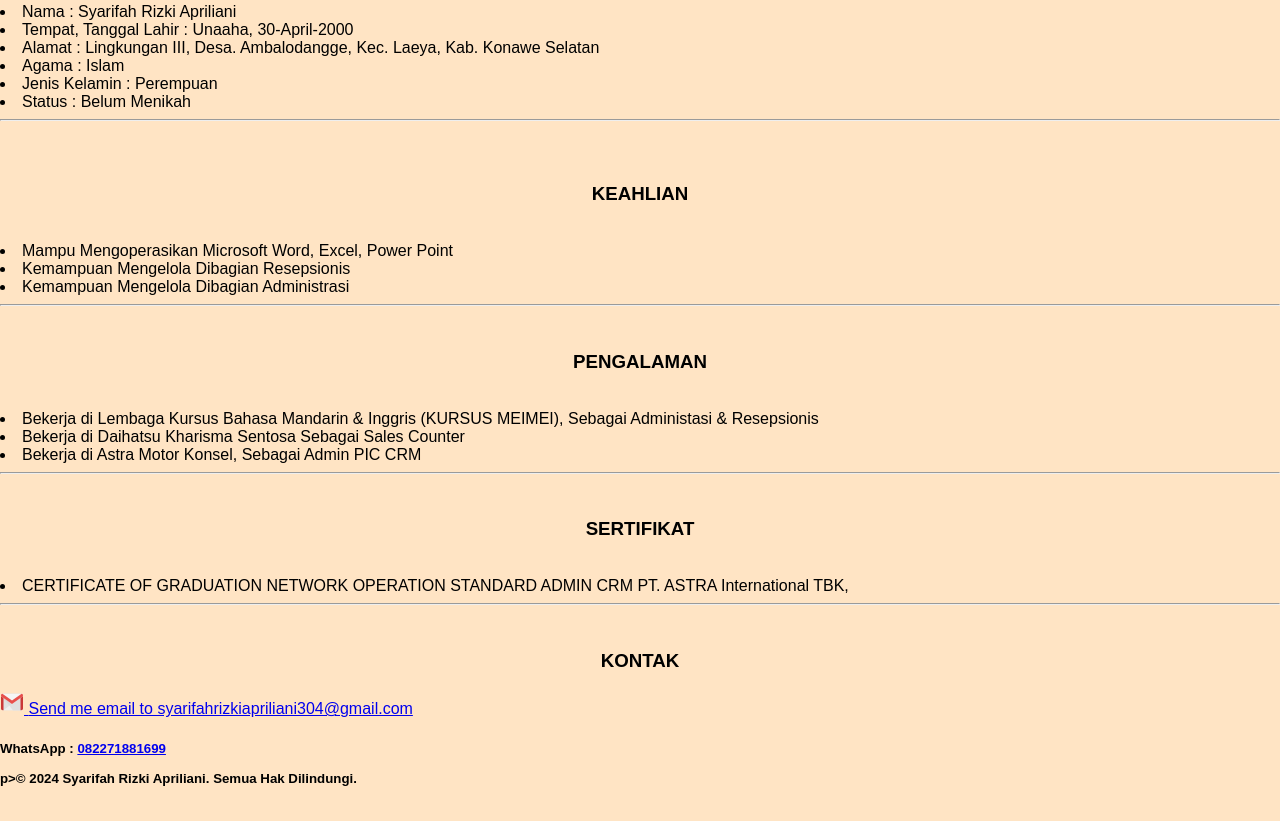
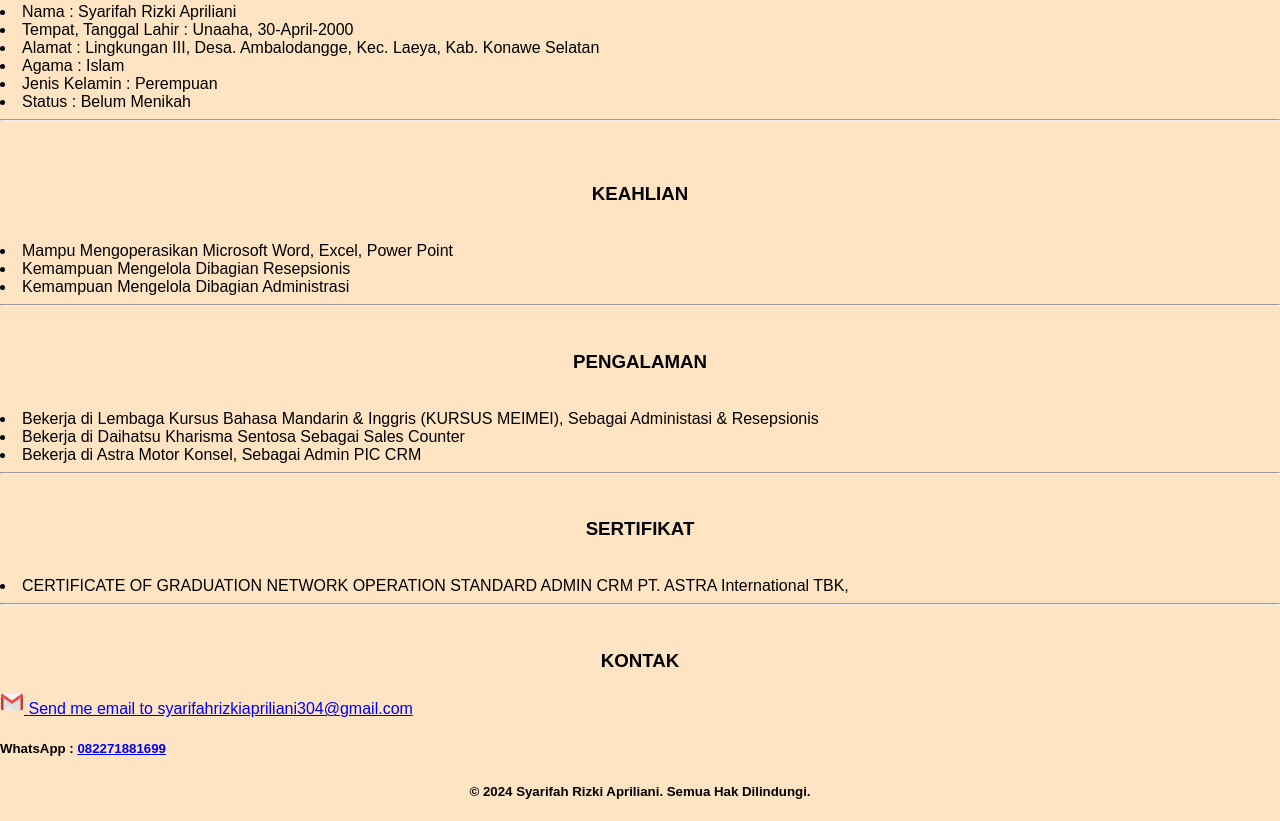
Before and after one commit to Syarifahrzkiapr30/html-resume, a plain HTML site: page index.html in a window 1280 px wide. Shown: the part 689-1510 px from the top of the page. Drawn offline with Linux system fonts and the light colour scheme.

Commit message:
Update index.html

```diff
--- a/index.html
+++ b/index.html
@@ -64,7 +64,7 @@
         <h5>WhatsApp : <a href="https://wa.me/6282271881699">082271881699</a>
         <br>
         <br>
-        p>&copy; 2024 Syarifah Rizki Apriliani. Semua Hak Dilindungi.</p>
+        <p>&copy; 2024 Syarifah Rizki Apriliani. Semua Hak Dilindungi.</p>
 
 
 </body>
```
